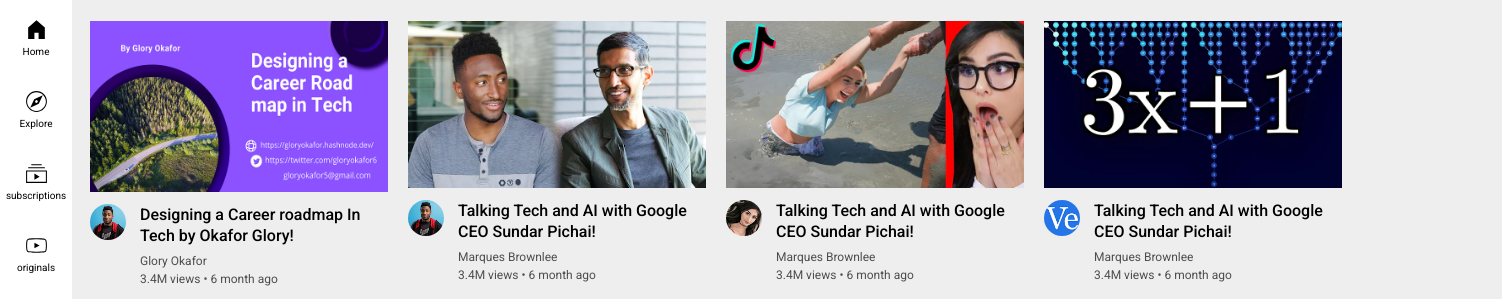
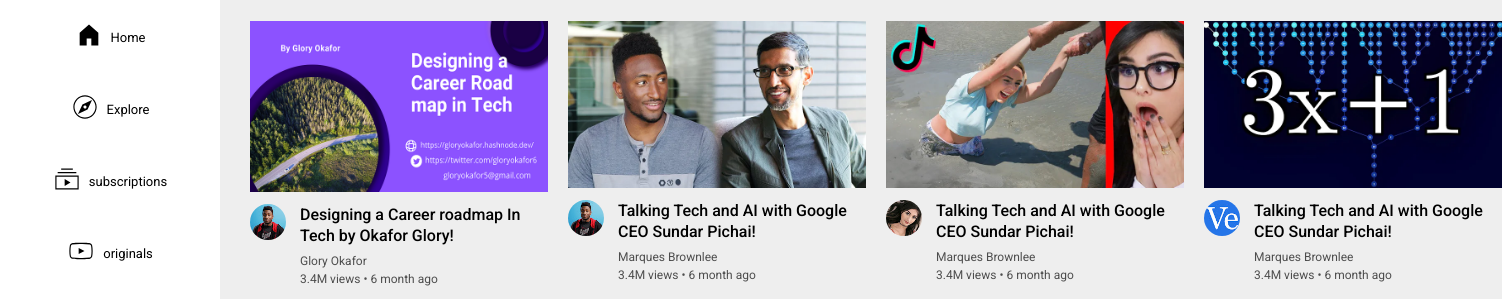
Before and after one commit to glowwEE/youtube-clone, a plain HTML site: page index.html in a window 1280 px wide. Shown: the part 59-358 px from the top of the page, 1502 px wide, since content can reach past the window. Drawn offline with Linux system fonts and the light colour scheme.

Commit message:
added media queries for sidebar

```diff
--- a/styles/sidebar.css
+++ b/styles/sidebar.css
@@ -8,6 +8,7 @@
   background-color: white;
   z-index: 2;
 }
+
 
 .sidebarLink{
   height: 72px;
@@ -30,3 +31,34 @@
 .sidebarLink div{
   font-size: 10px;
 }
+
+@media (min-width: 1200px) {
+  .sidebar{
+    width: 220px;
+  }
+
+  .sidebarLink{
+    display: flex;
+    flex-direction: row;
+    justify-content: center;
+    align-items: center;
+  }
+
+  .sidebarLink img{
+    height: 28px;
+    margin-right: 8px;
+  }
+
+  .sidebarLink div{
+  font-size: 10px;
+}
+
+.sidebarLink div{
+  font-size: 13px;
+}
+
+body{
+  padding-left: 250px;
+  padding-right: 125px;
+}
+}
```
